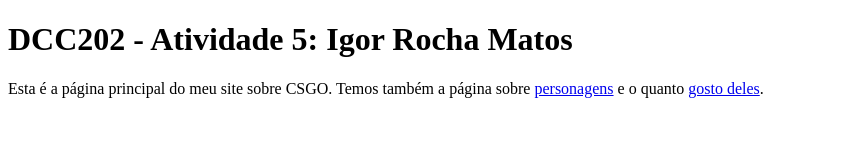
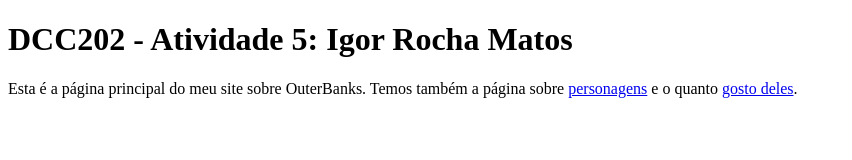
Before and after one commit to ufjf-dcc202/ufjf-dcc202-2023-3-b-atv5-matos17igor, a website: page index.html in a window 1280 px wide. Shown: the whole page, without its empty margins (0-852 px from the left). Drawn offline with Linux system fonts and the light colour scheme.

Commit message:
assunto alterado

```diff
--- a/index.html
+++ b/index.html
@@ -9,7 +9,7 @@
     <main>
         <h1>DCC202 - Atividade 5: Igor Rocha Matos</h1>
         <p>
-            Esta é a página principal do meu site sobre CSGO. Temos também a página sobre <a href="personagens.html">personagens</a> e o quanto <a href="preferencias.html">gosto deles</a>.
+            Esta é a página principal do meu site sobre OuterBanks. Temos também a página sobre <a href="personagens.html">personagens</a> e o quanto <a href="preferencias.html">gosto deles</a>.
         </p>
     </main>
 </body>
```
